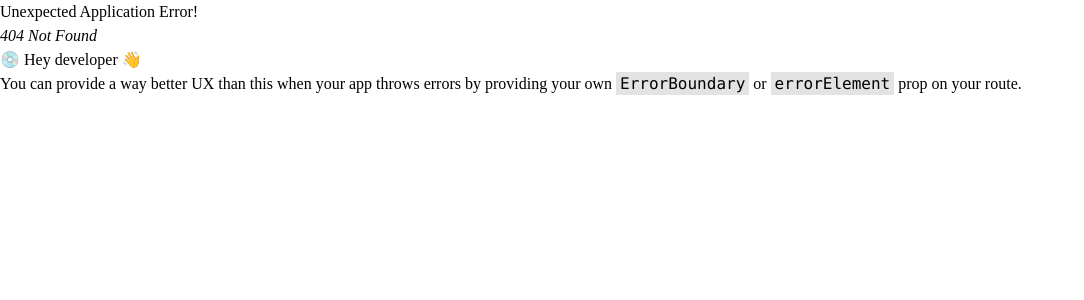
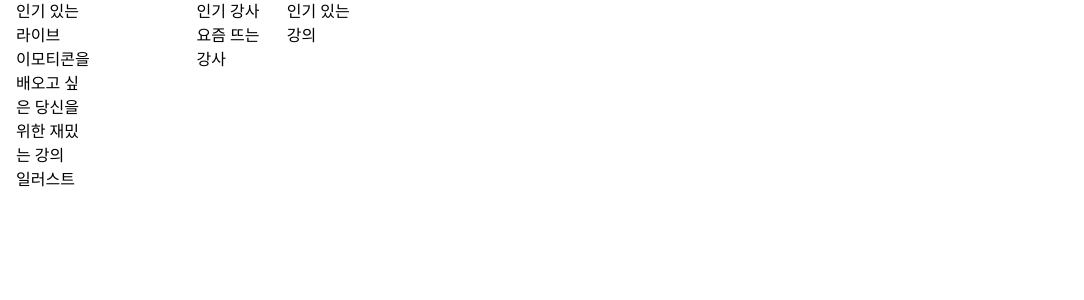
Before and after one commit to dnwnsrb11/grimtalk, a React (Vite) app: page / in a window 1280 px wide. Before the commit this address had no page. Shown: the top 300 px of the page, without its empty margins (0-1084 px from the left). Built offline with nearby package versions, Linux system fonts and the light colour scheme; a web font is replaced by a local one.

Commit message:
refactor: 폴더 구조 변경

```diff
--- a/src/routes/index.jsx
+++ b/src/routes/index.jsx
@@ -1,11 +1,16 @@
 import { createBrowserRouter, RouterProvider } from 'react-router-dom';
 import { RootLayout } from '@/layouts/RootLayout';
 import { DemoPage } from '@/routes/pages/DemoPage';
+import { MainPage } from '@/routes/pages/MainPage';
 
 const router = createBrowserRouter([
   {
     element: <RootLayout />,
     children: [
+      {
+        path: '/',
+        element: <MainPage />,
+      },
       {
         path: '/demo',
         element: <DemoPage />,
--- /dev/null
+++ b/src/routes/pages/MainPage.jsx
@@ -0,0 +1,45 @@
+import { LiveList } from '@/components/mainPages/home/LiveList';
+import { useState } from 'react';
+import { useEffect } from 'react';
+
+export const MainPage = () => {
+  const [LiveLists, setLiveLists] = useState([]);
+  return (
+    <>
+      <div>
+        <h2>
+          인기 있는 <span>라이브</span>
+        </h2>
+        <div>
+          <LiveList />
+          {/* {LiveLists.length === 0 ? (
+            <p>현재 진행중인 라이브가 없습니다.</p>
+          ) : (
+            LiveLists.map((list, index) => <LiveList />)
+          )} */}
+        </div>
+      </div>
+      <div>{/* 그림 태그 컴포넌트 */}</div>
+      <div>
+        <div>
+          <h2>
+            <span>인기</span> 강사
+          </h2>
+          <div>{/* 인기강사 */}</div>
+        </div>
+        <div>
+          <h2>
+            요즘 <span>뜨는</span> 강사
+          </h2>
+          <div>{/* 인기강사 */}</div>
+        </div>
+      </div>
+      <div>
+        <h2>
+          <span>인기</span> 있는 강의
+        </h2>
+        <div>{/* 인기 있는 강사 컴포넌트 */}</div>
+      </div>
+    </>
+  );
+};
```
